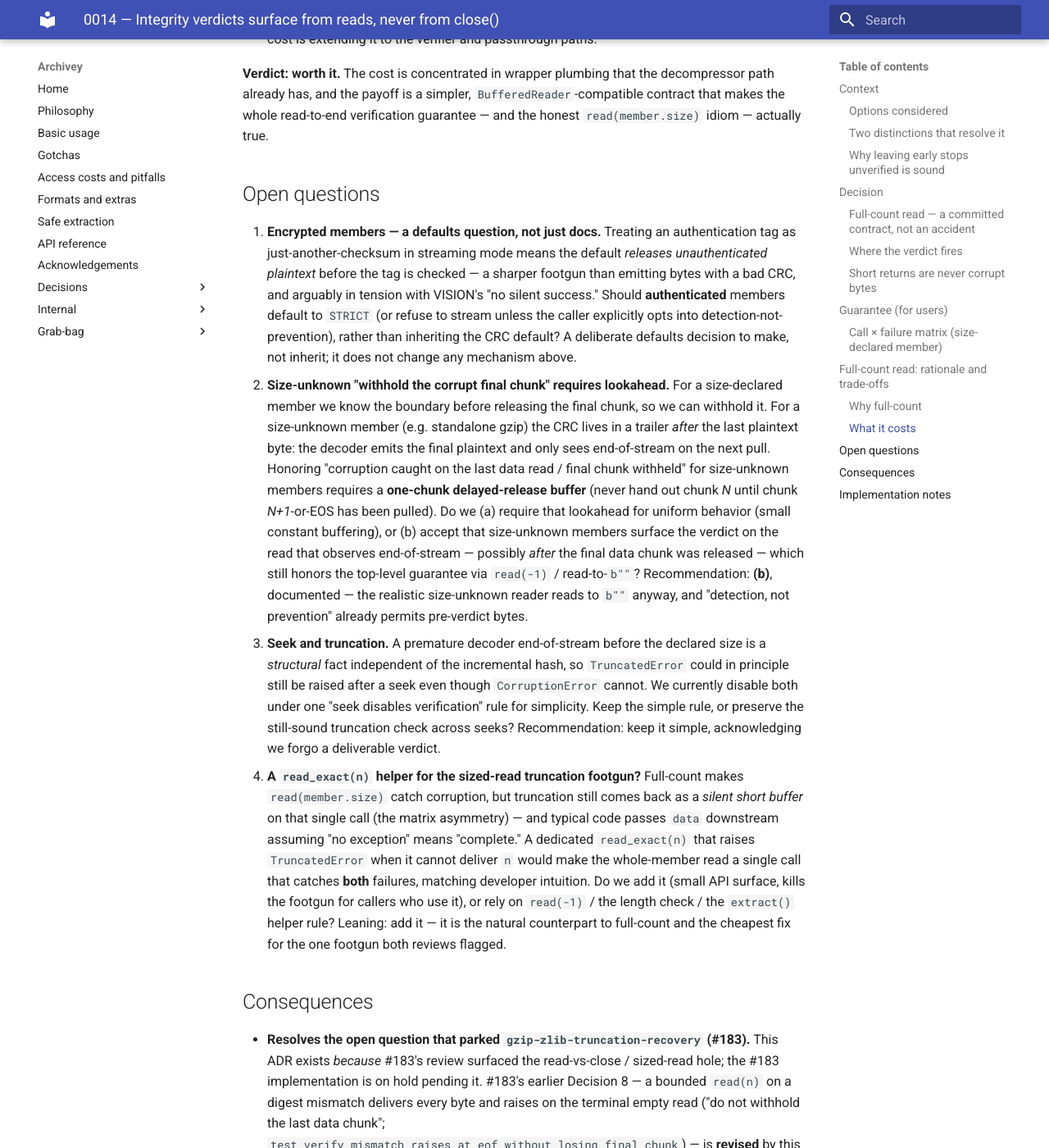
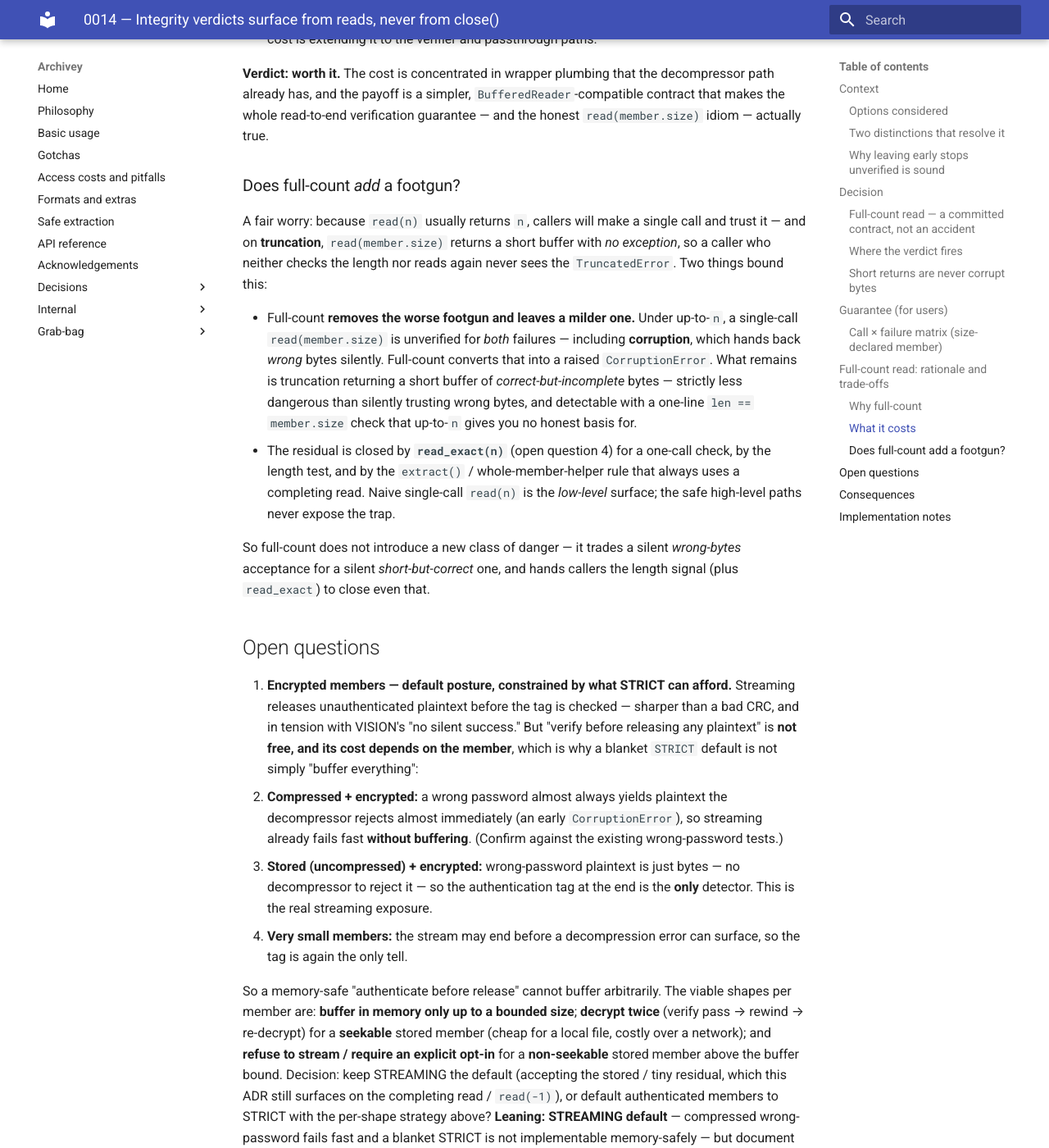
Before and after one commit to davitf/archivey-2, an MkDocs documentation site: the page built from docs/decisions/0014-integrity-verdicts-from-reads-not-close.md, in a window 1280 px wide and 1400 px high, scrolled down 6895 px. Shown: the whole window at 82% size. Built offline with MkDocs 1.6.1 and Material for MkDocs 9.7.7, drawn with Linux system fonts in a browser that asks for light colours; some of the changed text lies outside the part shown.

Commit message:
ADR 0014: constrain encrypted-STRICT by memory cost; address full-count footgun
- OQ1 reframed: a blanket STRICT default for encrypted members is not
  implementable by buffering everything. Capture the per-shape reality: compressed
  wrong-password fails fast (no buffering); stored/uncompressed and very small
  members have only the end auth tag as detector; memory-safe "authenticate before
  release" means bounded in-memory buffer, decrypt-twice for seekable stored, or
  refuse/opt-in for non-seekable stored. Leaning STREAMING default with a sharp
  doc of the stored/tiny exposure and STRICT as the easy opt-in.
- Add "Does full-count add a footgun?": full-count trades a silent wrong-bytes
  acceptance (corruption under up-to-n) for a silent short-but-correct one
  (truncation), and hands callers the length signal + read_exact to close even
  that — net safer, not a new footgun.

Co-Authored-By: Claude Opus 4.8 <noreply@anthropic.com>
Claude-Session: https://claude.ai/code/session_01B95mCP2hhHZp199PAuK6Q4

```diff
--- a/docs/decisions/0014-integrity-verdicts-from-reads-not-close.md
+++ b/docs/decisions/0014-integrity-verdicts-from-reads-not-close.md
@@ -275,16 +275,56 @@ decompressor path already has, and the payoff is a simpler, `BufferedReader`-com
 contract that makes the whole read-to-end verification guarantee — and the honest
 `read(member.size)` idiom — actually true.
 
+### Does full-count *add* a footgun?
+
+A fair worry: because `read(n)` usually returns `n`, callers will make a single call and
+trust it — and on **truncation**, `read(member.size)` returns a short buffer with *no
+exception*, so a caller who neither checks the length nor reads again never sees the
+`TruncatedError`. Two things bound this:
+
+- Full-count **removes the worse footgun and leaves a milder one.** Under up-to-`n`, a
+  single-call `read(member.size)` is unverified for *both* failures — including
+  **corruption**, which hands back *wrong* bytes silently. Full-count converts that into
+  a raised `CorruptionError`. What remains is truncation returning a short buffer of
+  *correct-but-incomplete* bytes — strictly less dangerous than silently trusting wrong
+  bytes, and detectable with a one-line `len == member.size` check that up-to-`n` gives
+  you no honest basis for.
+- The residual is closed by **`read_exact(n)`** (open question 4) for a one-call check,
+  by the length test, and by the `extract()` / whole-member-helper rule that always uses
+  a completing read. Naive single-call `read(n)` is the *low-level* surface; the safe
+  high-level paths never expose the trap.
+
+So full-count does not introduce a new class of danger — it trades a silent
+*wrong-bytes* acceptance for a silent *short-but-correct* one, and hands callers the
+length signal (plus `read_exact`) to close even that.
+
 ## Open questions
 
-1. **Encrypted members — a defaults question, not just docs.** Treating an
-   authentication tag as just-another-checksum in streaming mode means the default
-   *releases unauthenticated plaintext* before the tag is checked — a sharper footgun
-   than emitting bytes with a bad CRC, and arguably in tension with VISION's "no silent
-   success." Should **authenticated** members default to `STRICT` (or refuse to stream
-   unless the caller explicitly opts into detection-not-prevention), rather than
-   inheriting the CRC default? A deliberate defaults decision to make, not inherit; it
-   does not change any mechanism above.
+1. **Encrypted members — default posture, constrained by what STRICT can afford.**
+   Streaming releases unauthenticated plaintext before the tag is checked — sharper than
+   a bad CRC, and in tension with VISION's "no silent success." But "verify before
+   releasing any plaintext" is **not free, and its cost depends on the member**, which
+   is why a blanket `STRICT` default is not simply "buffer everything":
+   - **Compressed + encrypted:** a wrong password almost always yields plaintext the
+     decompressor rejects almost immediately (an early `CorruptionError`), so streaming
+     already fails fast **without buffering**. (Confirm against the existing
+     wrong-password tests.)
+   - **Stored (uncompressed) + encrypted:** wrong-password plaintext is just bytes — no
+     decompressor to reject it — so the authentication tag at the end is the **only**
+     detector. This is the real streaming exposure.
+   - **Very small members:** the stream may end before a decompression error can
+     surface, so the tag is again the only tell.
+
+   So a memory-safe "authenticate before release" cannot buffer arbitrarily. The viable
+   shapes per member are: **buffer in memory only up to a bounded size**; **decrypt
+   twice** (verify pass → rewind → re-decrypt) for a **seekable** stored member (cheap
+   for a local file, costly over a network); and **refuse to stream / require an explicit
+   opt-in** for a **non-seekable** stored member above the buffer bound. Decision: keep
+   STREAMING the default (accepting the stored / tiny residual, which this ADR still
+   surfaces on the completing read / `read(-1)`), or default authenticated members to
+   STRICT with the per-shape strategy above? **Leaning: STREAMING default** — compressed
+   wrong-password fails fast and a blanket STRICT is not implementable memory-safely — but
+   document the stored/tiny exposure sharply and make STRICT the easy opt-in.
 2. **Size-unknown "withhold the corrupt final chunk" requires lookahead.** For a
    size-declared member we know the boundary before releasing the final chunk, so we
    can withhold it. For a size-unknown member (e.g. standalone gzip) the CRC lives in a
```
